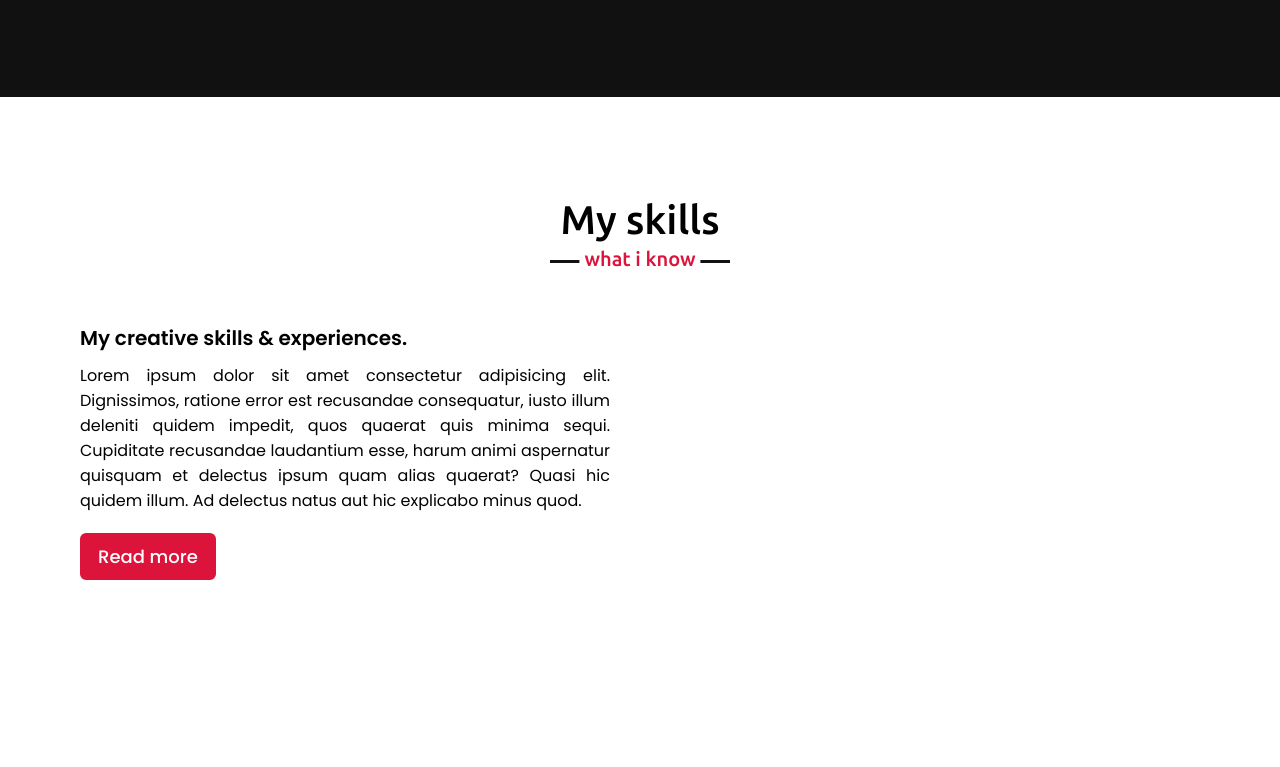
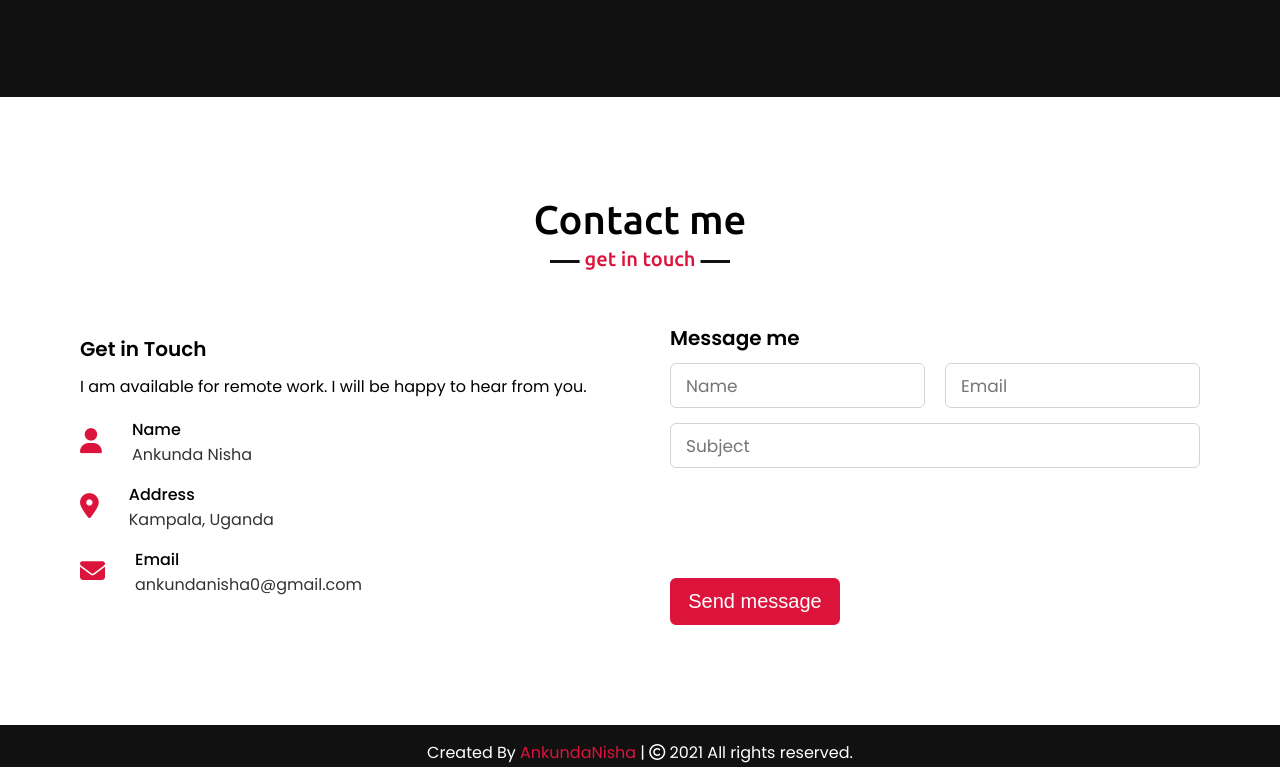
Before and after one commit to ankundn/ankundanisha, a website: page index.html in a window 1280 px wide. Shown: the part 2033-2800 px from the top of the page. Drawn offline with nearby package versions, Linux system fonts and the light colour scheme.

Commit message:
modified contact page

```diff
--- a/index.html
+++ b/index.html
@@ -27,7 +27,7 @@
 <li><a href="#home" class="menu-btn">Home</a></li>
 <li><a href="#about" class="menu-btn">About</a></li>
 <li><a href="#services" class="menu-btn">Services</a></li>
-<li><a href="#skills" class="menu-btn">Skills</a></li>
+<!-- <li><a href="#skills" class="menu-btn">Skills</a></li> -->
 <!-- <li><a href="#teams" class="menu-btn">Teams</a></li> -->
 <li><a href="#contact" class="menu-btn">Contact</a></li>
 </ul>
@@ -122,7 +122,7 @@ Use of design tools like figna, adobe XD to define how the application will work
 </section>
 
     <!-- skills section start -->
-    <section class="skills" id="skills">
+    <!-- <section class="skills" id="skills">
         <div class="max-width">
             <h2 class="title">
 My skills</h2>
@@ -135,50 +135,50 @@ Lorem ipsum dolor sit amet consectetur adipisicing elit. Dignissimos, ratione er
 <a href="#">Read more</a>
                 </div>
 <div class="column right">
-                    <!-- <div class="bars">
+                    <div class="bars">
                         <div class="info">
                             <span>HTML</span>
                             <span>90%</span>
                         </div>
 <div class="line html">
 </div>
-</div> -->
-<!-- <div class="bars">
+</div>
+<div class="bars">
                         <div class="info">
                             <span>CSS</span>
                             <span>60%</span>
                         </div>
 <div class="line css">
 </div>
-</div> -->
-<!-- <div class="bars">
+</div>
+<div class="bars">
                         <div class="info">
                             <span>JavaScript</span>
                             <span>80%</span>
                         </div>
 <div class="line js">
 </div>
-</div> -->
-<!-- <div class="bars">
+</div>
+<div class="bars">
                         <div class="info">
                             <span>PHP</span>
                             <span>50%</span>
                         </div>
 <div class="line php">
 </div>
-</div> -->
-<!-- <div class="bars">
+</div>
+<div class="bars">
                         <div class="info">
                             <span>MySQL</span>
                             <span>70%</span>
                         </div>
 <div class="line mysql">
 </div>
-</div> -->
 </div>
 </div>
 </div>
-</section>
+</div>
+</section> -->
 
     <!-- teams section start -->
     <!-- <section class="teams" id="teams">
@@ -245,7 +245,7 @@ Contact me</h2>
                     <div class="text">
 Get in Touch</div>
 <p>
-Lorem, ipsum dolor sit amet consectetur adipisicing elit. Dignissimos harum corporis fuga corrupti. Doloribus quis soluta nesciunt veritatis vitae nobis?</p>
+I am available for remote work. I will be happy to hear from you.</p>
 <div class="icons">
                         <div class="row">
                             <i class="fas fa-user"></i>
@@ -253,7 +253,7 @@ Lorem, ipsum dolor sit amet consectetur adipisicing elit. Dignissimos harum corp
                                 <div class="head">
 Name</div>
 <div class="sub-title">
-Prakash Shahi</div>
+Ankunda Nisha</div>
 </div>
 </div>
 <div class="row">
@@ -262,7 +262,7 @@ Prakash Shahi</div>
                                 <div class="head">
 Address</div>
 <div class="sub-title">
-Surkhet, Nepal</div>
+Kampala, Uganda</div>
 </div>
 </div>
 <div class="row">
@@ -271,7 +271,7 @@ Surkhet, Nepal</div>
                                 <div class="head">
 Email</div>
 <div class="sub-title">
-abc@gmail.com</div>
+ankundanisha0@gmail.com</div>
 </div>
 </div>
 </div>
@@ -306,7 +306,7 @@ Message me</div>
 
     <!-- footer section start -->
     <footer>
-        <span>Created By <a href="#">CodingNepal</a> | <span class="far fa-copyright"></span> 2020 All rights reserved.</span>
+        <span>Created By <a href="https://github.com/ankundn/">AnkundaNisha</a> | <span class="far fa-copyright"></span> 2021 All rights reserved.</span>
     </footer>
 
  <!-- Somehow I got an error, so I comment the script tag, just uncomment to use -->
--- a/style.css
+++ b/style.css
@@ -440,6 +440,7 @@ section .title::after{
 }
 
 /* contact section styling */
+
 .contact .title::after{
     content: "get in touch";
 }
```
